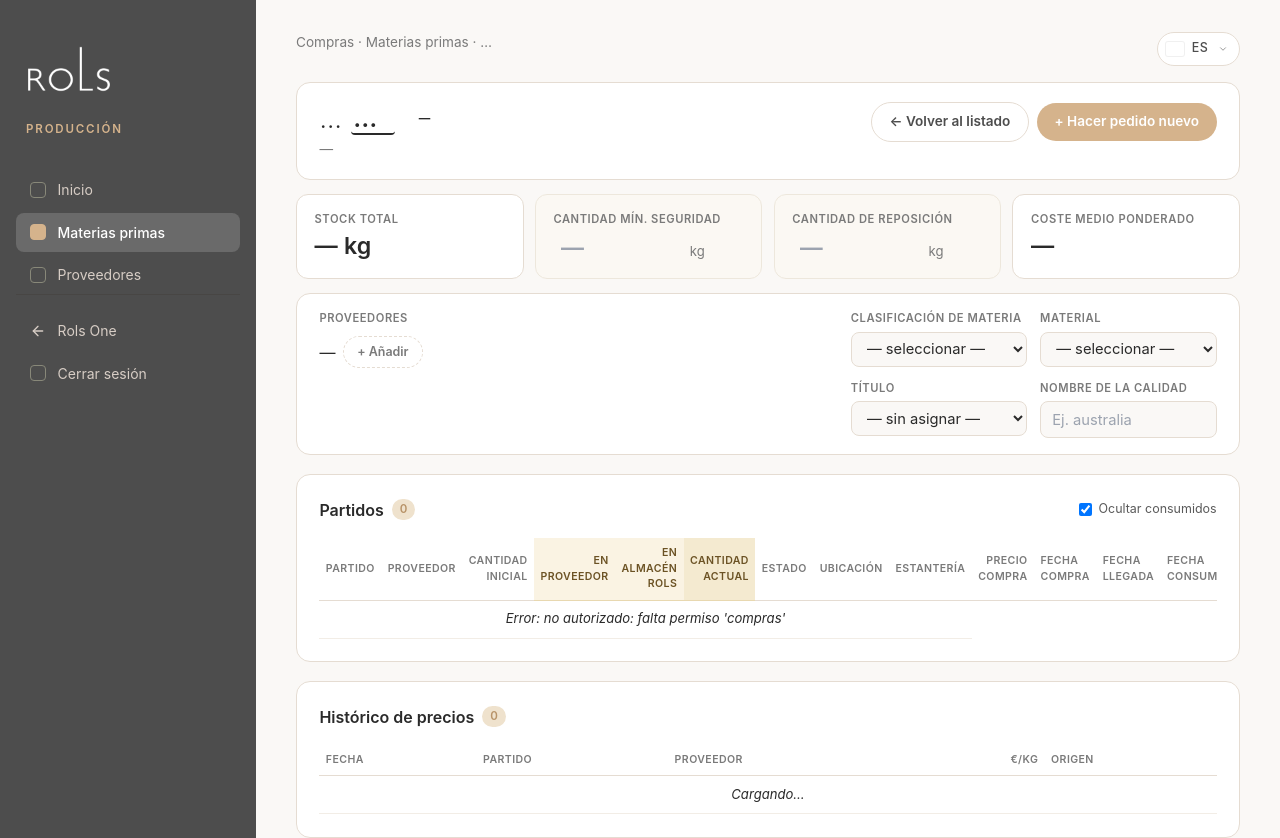
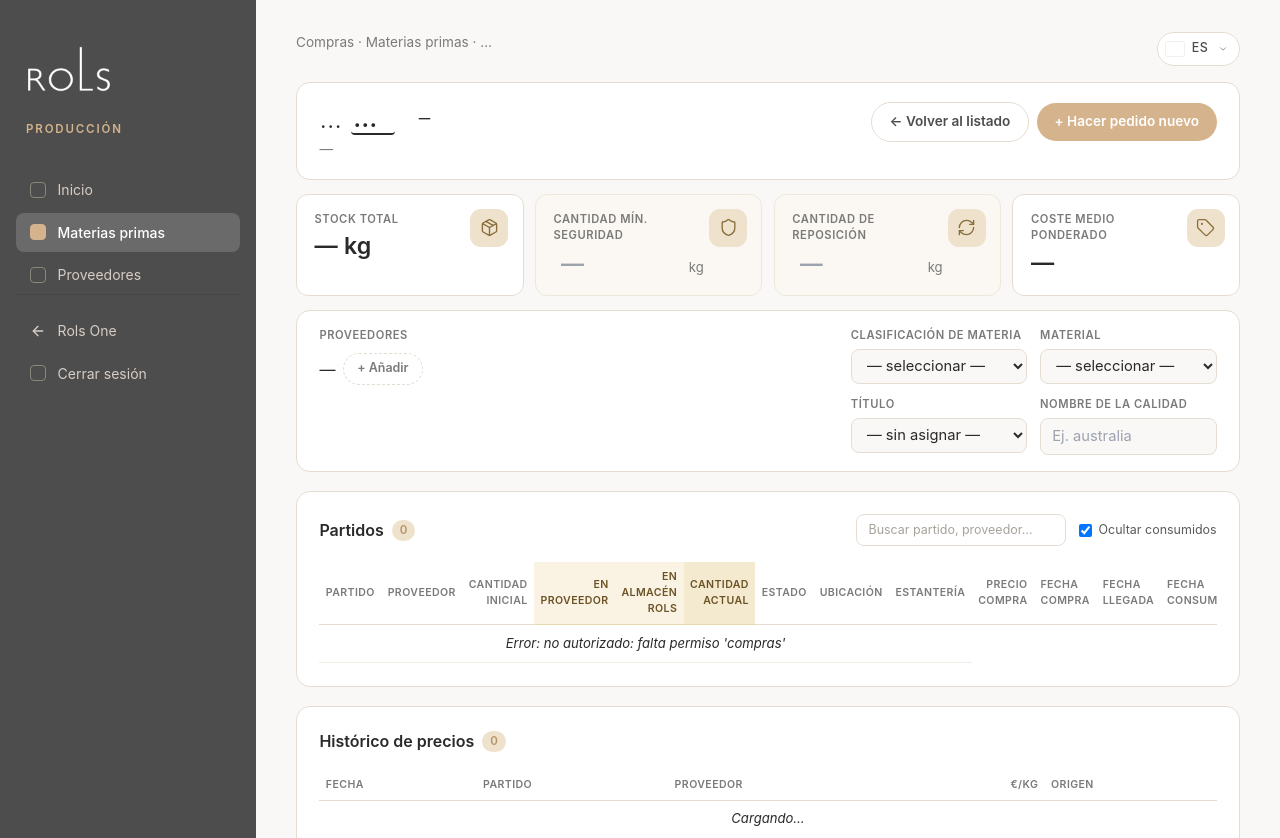
Before and after one commit to ROLSCARPETS/rols-erp-produccion, a Flask app: page /materia-prima/1 in a window 1280 px wide. Shown: the top 838 px of the page. Run offline with Flask 3, Linux system fonts and the light colour scheme; some libraries are stand-ins or nearby versions.

Commit message:
ui: ficha de materia prima — iconos en KPIs, buscador de partidos y pill de consumidos
- Las 5 tarjetas KPI llevan icono decorativo (paquete, escudo, reposición,
  camión, etiqueta) en cuadradito redondeado, con tinte azul en la de
  pedidos en camino — como la maqueta de Fernando.
- Sección Partidos: buscador libre (partido, proveedor, observaciones,
  ref de pedido, estantería) que filtra al teclear, y los consumidos
  ocultos pasan del texto del contador a una pill propia
  '+N consumidos ocultos'. El contador queda limpio con los visibles.
- Botón Editar de la tabla de partidos con icono de lápiz (como el
  listado principal).

Co-Authored-By: Claude Fable 5 <noreply@anthropic.com>

```diff
--- a/static/js/materia-prima-detalle-page.js
+++ b/static/js/materia-prima-detalle-page.js
@@ -736,26 +736,41 @@ if (_inpTipo) {
   });
 })();
 
-// Filtro "Ocultar agotados": re-pinta la tabla de partidos al cambiar.
+// Filtro "Ocultar agotados" + buscador: re-pintan la tabla al cambiar.
 document.getElementById('mpd-ocultar-agotados').addEventListener('change', () => {
   if (_DATOS) pintarLotes(_DATOS.lotes || []);
 });
+document.getElementById('mpd-buscar-lote')?.addEventListener('input', () => {
+  if (_DATOS) pintarLotes(_DATOS.lotes || []);
+});
 
 function pintarLotes(lotes) {
   const ocultar = document.getElementById('mpd-ocultar-agotados')?.checked;
-  const visibles = ocultar
+  let visibles = ocultar
     ? lotes.filter(l => l.estado_intrinseco !== 'agotado')
     : lotes;
   const nAgotadosOcultos = lotes.length - visibles.length;
-  // Contador: lotes visibles + nota de agotados si los hay
+  // Buscador libre sobre partido / proveedor / observaciones / ref pedido
+  const q = (document.getElementById('mpd-buscar-lote')?.value || '').toLowerCase().trim();
+  if (q) {
+    visibles = visibles.filter(l =>
+      [l.partido, l.proveedor, l.observaciones, l.ref_pedido, l.estanteria]
+        .filter(Boolean).join(' ').toLowerCase().includes(q));
+  }
+  // Contador de visibles + pill aparte con los consumidos ocultos
   const cnt = document.getElementById('mpd-lotes-count');
-  cnt.textContent = nAgotadosOcultos > 0
-    ? `${visibles.length} · ${nAgotadosOcultos} consumido${nAgotadosOcultos === 1 ? '' : 's'} oculto${nAgotadosOcultos === 1 ? '' : 's'}`
-    : `${visibles.length}`;
+  cnt.textContent = `${visibles.length}`;
+  const pill = document.getElementById('mpd-ocultos-pill');
+  if (pill) {
+    pill.style.display = nAgotadosOcultos > 0 ? '' : 'none';
+    pill.textContent = `+${nAgotadosOcultos} consumido${nAgotadosOcultos === 1 ? '' : 's'} oculto${nAgotadosOcultos === 1 ? '' : 's'}`;
+  }
   const tb = document.getElementById('mpd-lotes-tbody');
   if (!visibles.length) {
-    tb.innerHTML = `<tr><td colspan="14" class="mpd-empty">${
-      lotes.length === 0 ? 'No hay partidos.' : 'Todos los partidos están consumidos (desactiva el filtro para verlos).'
+    tb.innerHTML = `<tr><td colspan="15" class="mpd-empty">${
+      lotes.length === 0 ? 'No hay partidos.'
+      : q ? 'Ningún partido coincide con la búsqueda.'
+      : 'Todos los partidos están consumidos (desactiva el filtro para verlos).'
     }</td></tr>`;
     return;
   }
@@ -779,7 +794,7 @@ function pintarLotes(lotes) {
         <div style="display:flex; gap:0.3rem; justify-content:flex-end; flex-wrap:wrap">
           <button class="mpd-btn-row" data-mpd-editar
                   data-vid="${escapeHtml(l.variante_id)}"
-                  data-partido="${escapeHtml(l.partido)}">Editar</button>
+                  data-partido="${escapeHtml(l.partido)}"><svg viewBox="0 0 24 24" width="11" height="11" fill="none" stroke="currentColor" stroke-width="2" stroke-linecap="round" stroke-linejoin="round" style="vertical-align:-1px; margin-right:2px"><path d="M17 3a2.85 2.83 0 1 1 4 4L7.5 20.5 2 22l1.5-5.5Z"/></svg>Editar</button>
           ${tieneAlgoQueMover
             ? `<button class="mpd-btn-row" data-mpd-mover
                       data-vid="${escapeHtml(l.variante_id)}"
--- a/static/materia-prima-detalle.css
+++ b/static/materia-prima-detalle.css
@@ -108,8 +108,19 @@
   }
   .mpd-kpi-card {
     background: #fff; border: 1px solid var(--border); border-radius: 12px;
-    padding: 0.95rem 1.1rem; display: flex; flex-direction: column; gap: 0.4rem;
+    padding: 0.95rem 3.6rem 0.95rem 1.1rem;
+    display: flex; flex-direction: column; gap: 0.4rem;
+    position: relative;
   }
+  /* Icono decorativo de cada KPI (cuadradito redondeado, arriba-derecha) */
+  .mpd-kpi-ico {
+    position: absolute; top: 0.85rem; right: 0.9rem;
+    width: 38px; height: 38px; border-radius: 11px;
+    display: inline-flex; align-items: center; justify-content: center;
+    background: var(--accent-soft, #EFE2CD); color: #8a6d3b;
+  }
+  .mpd-kpi-ico svg { width: 19px; height: 19px; }
+  .mpd-kpi-card-encamino .mpd-kpi-ico { background: #dbeafe; color: #1e40af; }
   .mpd-kpi-card label { font-size: 0.7rem; font-weight: 600; color: #7a7a7a; text-transform: uppercase; letter-spacing: 0.05em; }
   .mpd-kpi-card .val { font-size: 1.45rem; font-weight: 600; color: #2a2a2a; font-variant-numeric: tabular-nums; line-height: 1.1; }
   .mpd-kpi-card.mpd-kpi-card-editable { background: #fbf8f3; border-color: #ede7dc; }
@@ -240,6 +251,22 @@
   .mpd-empty { color: #9a9a9a; padding: 1.5rem; text-align: center; font-style: italic; }
 
   /* Mini-sparkline precios (cabecera) */
+  /* Pill "+N consumidos ocultos" junto al contador de partidos */
+  .mpd-pill-ocultos {
+    background: var(--accent-soft, #EFE2CD); color: #8a6d3b;
+    border-radius: 999px; padding: 0.14rem 0.6rem;
+    font-size: 0.7rem; font-weight: 600; white-space: nowrap;
+  }
+  /* Buscador de partidos (mismo look que los filtros de la tabla principal) */
+  .mpd-buscar {
+    width: 210px; padding: 0.35rem 0.7rem; font-size: 0.78rem;
+    border-radius: 8px; border: 1px solid var(--border);
+    background-color: #fff; color: #4d4d4d; font-family: inherit;
+    font-weight: 400;
+  }
+  .mpd-buscar:focus { outline: none; border-color: var(--accent); }
+  .mpd-buscar::placeholder { color: #a8a29a; }
+
   .mpd-spark { display: flex; align-items: center; gap: 0.5rem; font-size: 0.8rem; color: #7a7a7a; }
   .mpd-spark-line { stroke: var(--accent); stroke-width: 1.6; fill: none; }
   .mpd-spark-dot { fill: var(--accent-hover); }
--- a/templates/materia_prima_detalle.html
+++ b/templates/materia_prima_detalle.html
@@ -81,10 +81,12 @@
     <!-- ============== ZONA 2 · KPIs (números de stock) ============== -->
     <div class="mpd-kpis-grid">
       <div class="mpd-kpi-card">
+        <span class="mpd-kpi-ico"><svg viewBox="0 0 24 24" fill="none" stroke="currentColor" stroke-width="1.7" stroke-linecap="round" stroke-linejoin="round"><path d="m7.5 4.27 9 5.15"/><path d="M21 8a2 2 0 0 0-1-1.73l-7-4a2 2 0 0 0-2 0l-7 4A2 2 0 0 0 3 8v8a2 2 0 0 0 1 1.73l7 4a2 2 0 0 0 2 0l7-4A2 2 0 0 0 21 16Z"/><path d="m3.3 7 8.7 5 8.7-5"/><path d="M12 22V12"/></svg></span>
         <label>Stock total</label>
         <span class="val" id="mpd-kpi-stock">— kg</span>
       </div>
       <div class="mpd-kpi-card mpd-kpi-card-editable">
+        <span class="mpd-kpi-ico"><svg viewBox="0 0 24 24" fill="none" stroke="currentColor" stroke-width="1.7" stroke-linecap="round" stroke-linejoin="round"><path d="M20 13c0 5-3.5 7.5-7.66 8.95a1 1 0 0 1-.67-.01C7.5 20.5 4 18 4 13V6a1 1 0 0 1 1-1c2 0 4.5-1.2 6.24-2.72a1.17 1.17 0 0 1 1.52 0C14.51 3.81 17 5 19 5a1 1 0 0 1 1 1z"/></svg></span>
         <label for="mpd-kpi-limite">Cantidad mín. seguridad</label>
         <div class="mpd-kpi-input-row">
           <input type="number" id="mpd-kpi-limite" class="mpd-kpi-input"
@@ -93,6 +95,7 @@
         </div>
       </div>
       <div class="mpd-kpi-card mpd-kpi-card-editable">
+        <span class="mpd-kpi-ico"><svg viewBox="0 0 24 24" fill="none" stroke="currentColor" stroke-width="1.7" stroke-linecap="round" stroke-linejoin="round"><path d="M3 12a9 9 0 0 1 9-9 9.75 9.75 0 0 1 6.74 2.74L21 8"/><path d="M21 3v5h-5"/><path d="M21 12a9 9 0 0 1-9 9 9.75 9.75 0 0 1-6.74-2.74L3 16"/><path d="M8 16H3v5"/></svg></span>
         <label for="mpd-kpi-pedir">Cantidad de reposición</label>
         <div class="mpd-kpi-input-row">
           <input type="number" id="mpd-kpi-pedir" class="mpd-kpi-input"
@@ -102,12 +105,14 @@
       </div>
       <!-- Card "Pedidos en camino": solo se muestra si > 0 (JS le quita .hidden) -->
       <div class="mpd-kpi-card mpd-kpi-card-encamino hidden" id="mpd-kpi-encamino-card">
+        <span class="mpd-kpi-ico"><svg viewBox="0 0 24 24" fill="none" stroke="currentColor" stroke-width="1.7" stroke-linecap="round" stroke-linejoin="round"><path d="M14 18V6a2 2 0 0 0-2-2H4a2 2 0 0 0-2 2v11a1 1 0 0 0 1 1h2"/><path d="M15 18h-5"/><path d="M14 9h4l4 4v4a1 1 0 0 1-1 1h-2"/><circle cx="7" cy="18" r="2"/><circle cx="17" cy="18" r="2"/></svg></span>
         <label>Pedidos en camino</label>
         <span class="val" id="mpd-kpi-encamino">—</span>
       </div>
       <!-- Coste medio ponderado al final: es informativo (no editable) y
            pesa menos visualmente que los dos campos editables. -->
       <div class="mpd-kpi-card">
+        <span class="mpd-kpi-ico"><svg viewBox="0 0 24 24" fill="none" stroke="currentColor" stroke-width="1.7" stroke-linecap="round" stroke-linejoin="round"><path d="M12.586 2.586A2 2 0 0 0 11.172 2H4a2 2 0 0 0-2 2v7.172a2 2 0 0 0 .586 1.414l8.704 8.704a2.426 2.426 0 0 0 3.42 0l6.58-6.58a2.426 2.426 0 0 0 0-3.42z"/><circle cx="7.5" cy="7.5" r=".5" fill="currentColor"/></svg></span>
         <label>Coste medio ponderado</label>
         <span class="val" id="mpd-kpi-coste">—</span>
       </div>
@@ -166,11 +171,16 @@
         <div style="display:flex; align-items:center; gap:0.5rem">
           <span>Partidos</span>
           <span class="mpd-count" id="mpd-lotes-count">0</span>
+          <span class="mpd-pill-ocultos" id="mpd-ocultos-pill" style="display:none"></span>
         </div>
-        <label style="font-size:0.78rem; color:#5a5a5a; font-weight:400; display:flex; align-items:center; gap:0.4rem; cursor:pointer">
-          <input type="checkbox" id="mpd-ocultar-agotados" checked />
-          Ocultar consumidos
-        </label>
+        <div style="display:flex; align-items:center; gap:0.8rem">
+          <input type="search" id="mpd-buscar-lote" class="mpd-buscar"
+                 placeholder="Buscar partido, proveedor…" autocomplete="off" />
+          <label style="font-size:0.78rem; color:#5a5a5a; font-weight:400; display:flex; align-items:center; gap:0.4rem; cursor:pointer; white-space:nowrap">
+            <input type="checkbox" id="mpd-ocultar-agotados" checked />
+            Ocultar consumidos
+          </label>
+        </div>
       </div>
       <div style="overflow-x:auto">
       <table class="mpd-tabla" style="width:100%">
```
